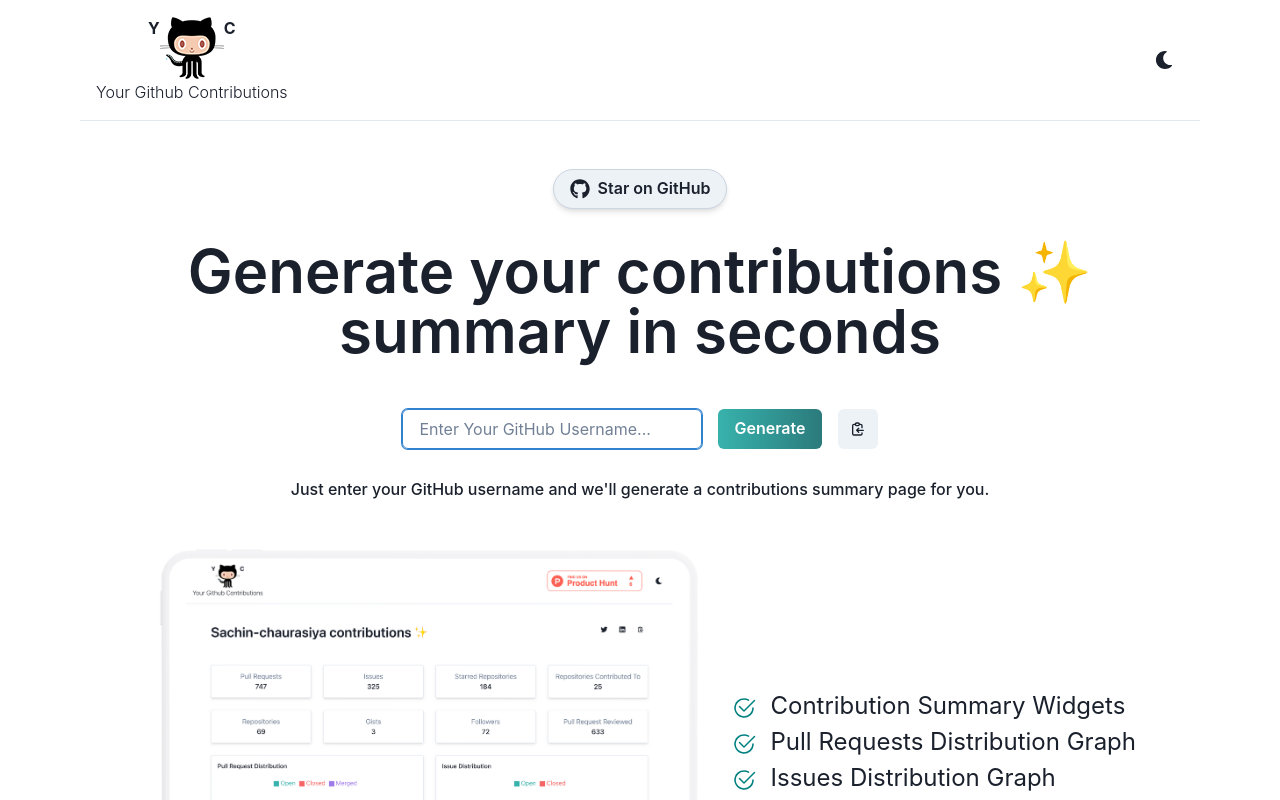
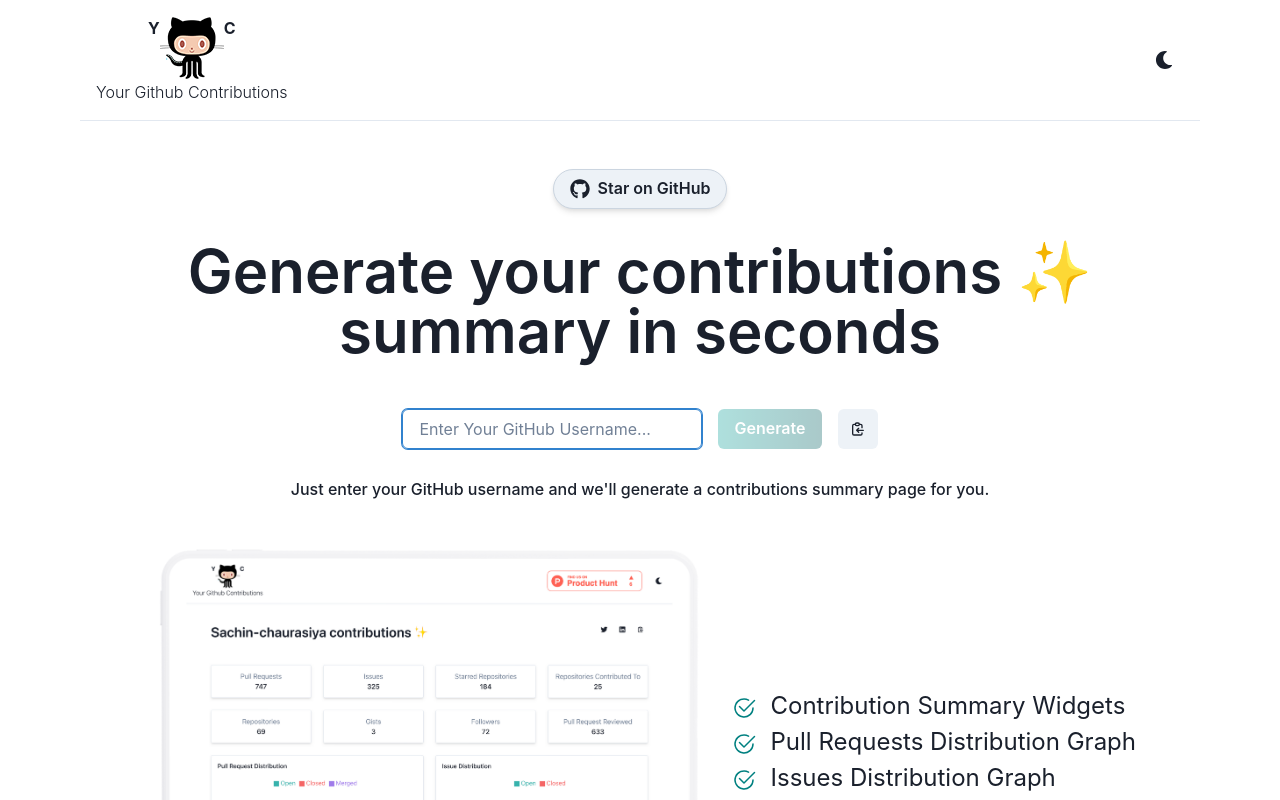
Before and after one commit to OpenSource-Journey/Your-Github-Contributions, a React (Create React App) app: page / in a window 1280 px wide. Shown: the top 800 px of the page. Built offline with nearby package versions, Linux system fonts and the light colour scheme.

Commit message:
Fixed issue#52 (#56)

```diff
--- a/src/components/Forms/UserNamForm.tsx
+++ b/src/components/Forms/UserNamForm.tsx
@@ -40,6 +40,7 @@
       <Flex alignItems="center" gap={4} justifyContent="center" wrap="wrap">
         <Input
           autoFocus
+          isRequired
           placeholder="Enter Your GitHub Username..."
           spellCheck={false}
           type="search"
@@ -54,6 +55,7 @@
           <Button
             bgGradient="linear(to-r, teal.400, teal.500, teal.600)"
             colorScheme="teal"
+            isDisabled={!userName}
             px={4}
             type="submit"
             variant="solid"
```
